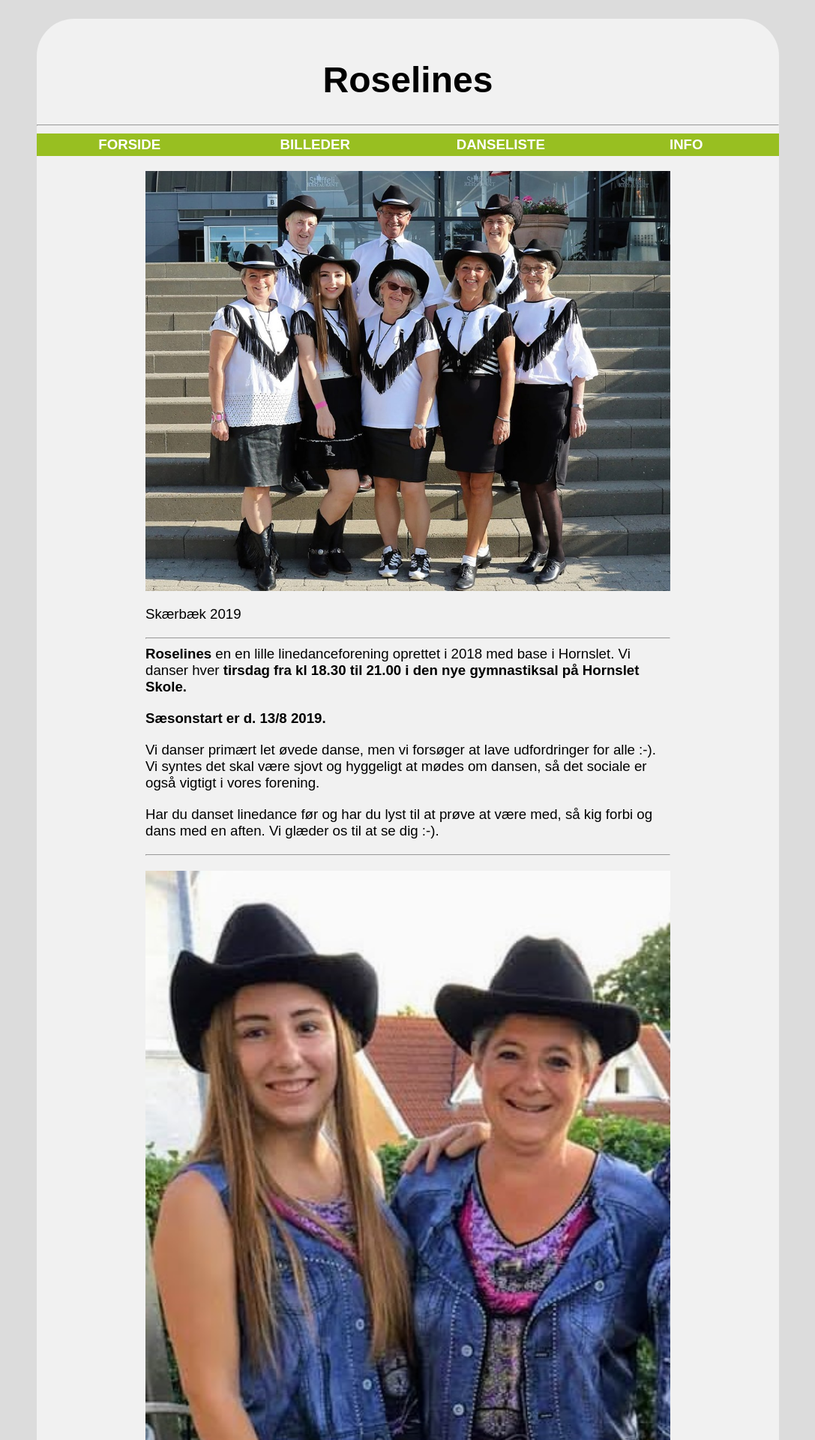
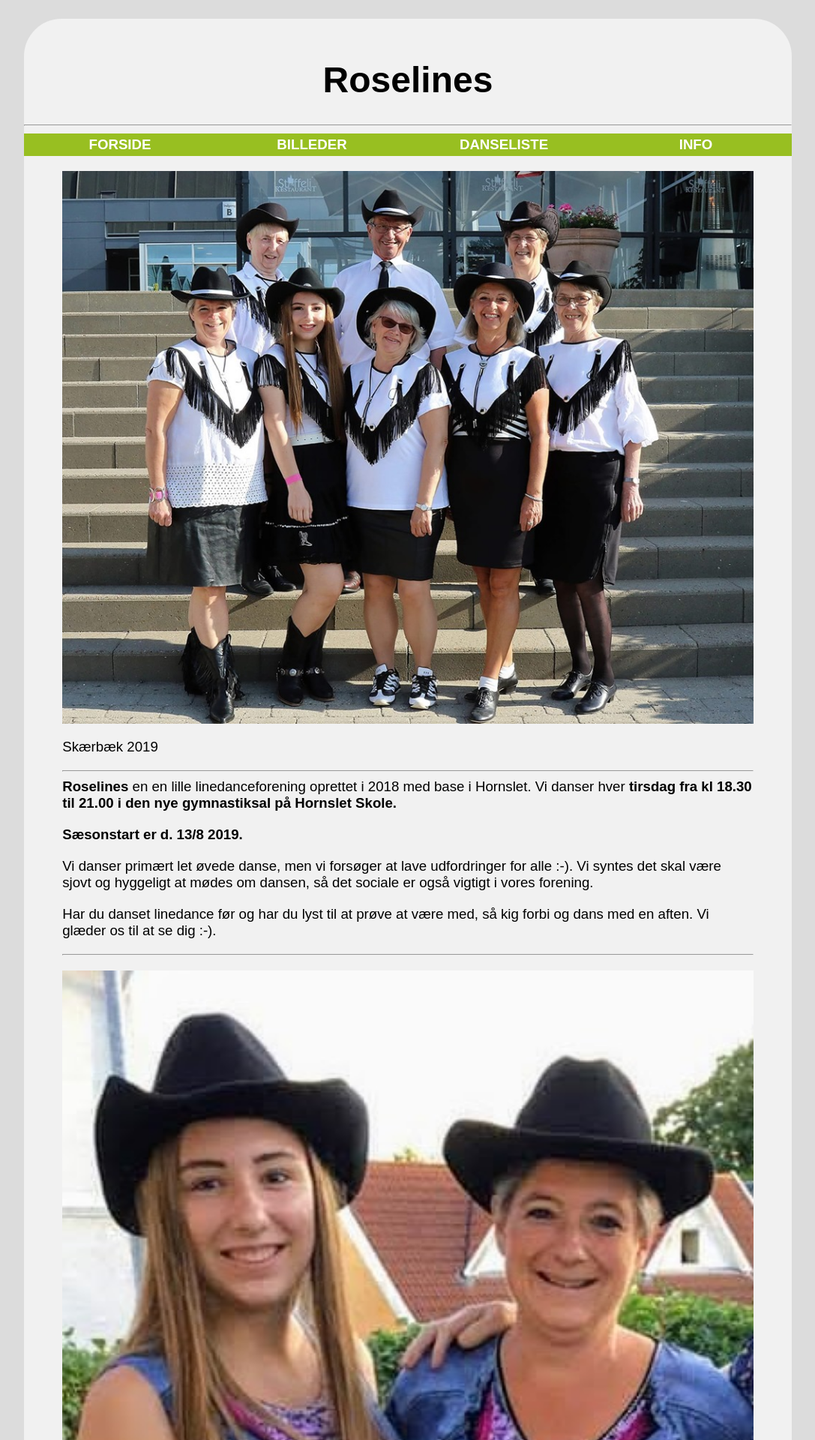
Before and after one commit to lonemathiasen/lonemathiasen.github.io, a Jekyll site: the page built from index.md, in a window 1280 px wide. Shown: the top 1920 px of the page at 75% size, without its empty margins (96-1183 px from the left). Built offline with Jekyll 4.4.1, drawn with Linux system fonts in a browser that asks for light colours.

Commit message:
Relativ content bredde

```diff
--- a/css/css.css
+++ b/css/css.css
@@ -10,7 +10,7 @@ body {
         font-size: 14pt;
         margin: 0px auto 25px;
         background-color: #F1F1F1;
-        width: 990px;
+        width: 80%;
         text-align: center;
         border-radius: 50px;
 }
@@ -25,7 +25,7 @@ img {
 /*-----DIV-----*/
 
 #content {
-        width: 700px;
+        width: 90%;
         margin: 0px auto;
         text-align: left;
 }
```
